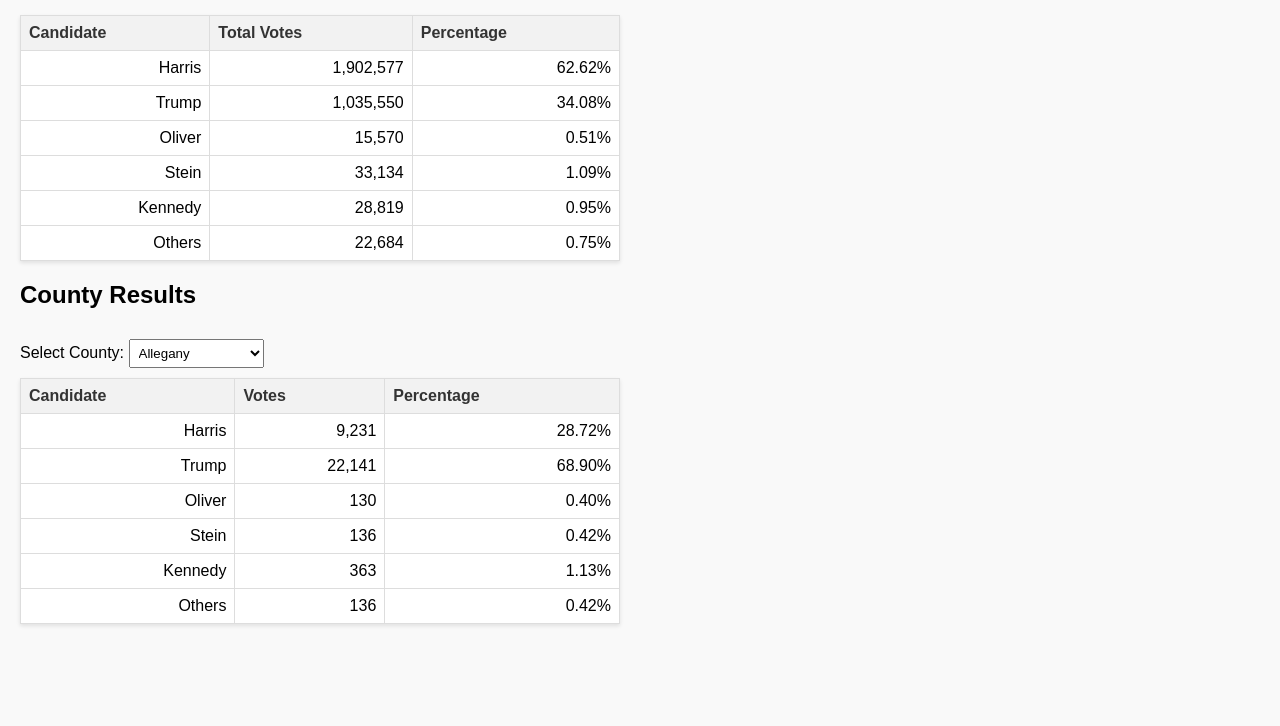
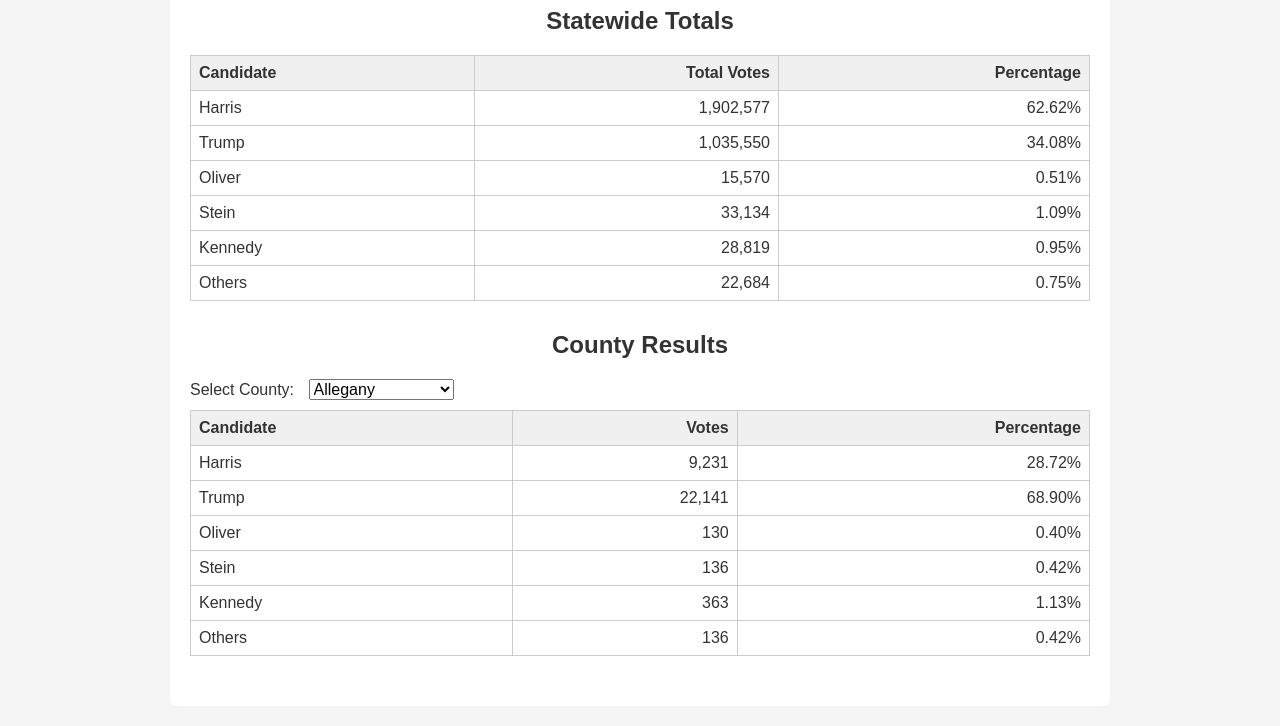
Before and after one commit to SarahMeklir/llm-demos, a plain HTML site: page md-results/index.html in a window 1280 px wide. Shown: the part 113-839 px from the top of the page. Before the commit the page ends 800 px from the top, so only its background shows below. Drawn offline with Linux system fonts and the light colour scheme.

Commit message:
Chat GPT's styles.css

```diff
--- a/md-results/styles.css
+++ b/md-results/styles.css
@@ -1,41 +1,46 @@
 body {
   font-family: Arial, sans-serif;
-    margin: 20px;
-    background-color: #f9f9f9;
+  background: #f5f5f5;
+  color: #333;
+  margin: 0;
+  padding: 20px;
 }
-  h1 {
-    color: #333;
+
+.container {
+  max-width: 900px;
+  margin: auto;
+  background: white;
+  padding: 20px;
+  border-radius: 8px;
 }
+
+h1, h2 {
+  text-align: center;
+}
+
 table {
+  width: 100%;
   border-collapse: collapse;
   margin-top: 10px;
-    width: 100%;
-    max-width: 600px;
-    background-color: white;
-    box-shadow: 0 2px 4px rgba(0,0,0,0.1);
+  margin-bottom: 30px;
 }
+
 th, td {
-    border: 1px solid #ddd;
+  border: 1px solid #ccc;
   padding: 8px;
   text-align: right;
 }
+
 th {
-    background-color: #f2f2f2;
-    color: #333;
+  background-color: #f0f0f0;
+}
+
+td:first-child, th:first-child {
   text-align: left;
 }
-  .bar {
-    height: 10px;
+
+label, select {
+  font-size: 1rem;
+  margin-right: 10px;
   display: inline-block;
-    margin-left: 5px;
 }
-  .bar.dem { background-color: #357EDD; }
-  .bar.rep { background-color: #E74C3C; }
-  .bar.lib { background-color: #F1C40F; }
-  .bar.green { background-color: #27AE60; }
-  .bar.ind { background-color: #8E44AD; }
-  .bar.oth { background-color: #95A5A6; }
-  select {
-    padding: 5px;
-    margin-top: 10px;
-  }
```
Lines whose indentation alone changed are shown as unchanged.
